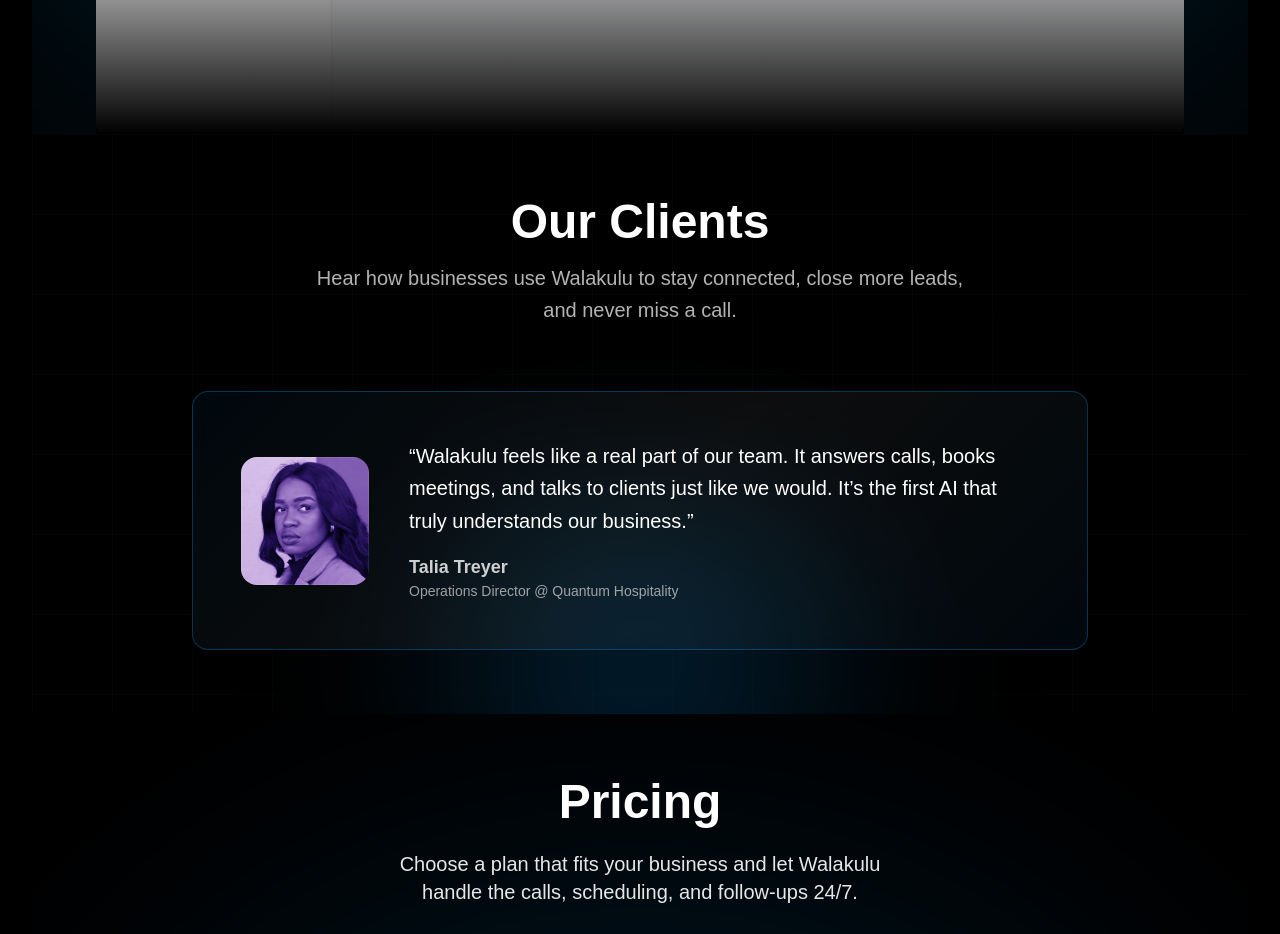
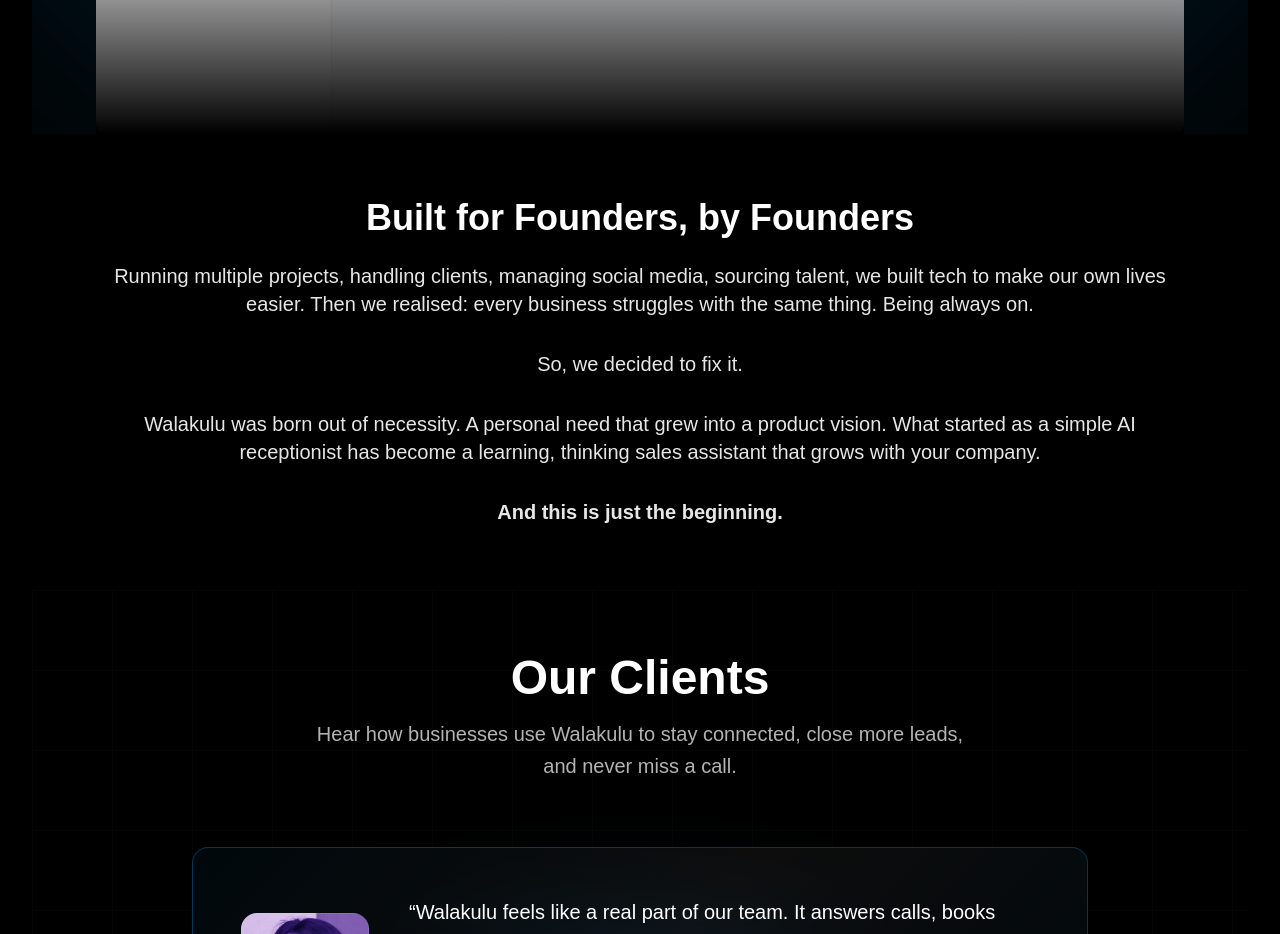
Before and after one commit to AzhaFauz/Wala_kulu, a Next.js app: page / in a window 1280 px wide. Shown: the part 1280-2214 px from the top of the page. Built offline with nearby package versions, Linux system fonts and the light colour scheme.

Commit message:
Implemented hero section

```diff
--- /dev/null
+++ b/app/components/built-section.tsx
@@ -0,0 +1,32 @@
+"use client";
+
+export default function BuiltSection() {
+  return (
+    <section className="w-full bg-black flex flex-col items-center justify-center px-4 sm:px-6 lg:px-16 py-16">
+      {/* Subheading */}
+      <h2 className="text-2xl sm:text-3xl md:text-4xl font-semibold text-center mb-6 text-white">
+        Built for Founders, by Founders
+      </h2>
+
+      {/* Paragraphs */}
+      <div className="max-w-6xl text-center space-y-6 sm:space-y-8 text-sm sm:text-base md:text-xl text-white/90">
+        <p>
+          Running multiple projects, handling clients, managing social media,
+          sourcing talent, we built tech to make our own lives easier. Then we
+          realised: every business struggles with the same thing. Being always
+          on.
+        </p>
+
+        <p>So, we decided to fix it.</p>
+
+        <p>
+          Walakulu was born out of necessity. A personal need that grew into a
+          product vision. What started as a simple AI receptionist has become a
+          learning, thinking sales assistant that grows with your company.
+        </p>
+
+        <p className="font-semibold">And this is just the beginning.</p>
+      </div>
+    </section>
+  );
+}
--- a/app/page.tsx
+++ b/app/page.tsx
@@ -3,6 +3,7 @@
 import Header from "./components/header";
 import Footer from "./components/footer";
 import HeroSection from "./components/hero-section";
+import BuiltSection from "./components/built-section";
 import CustomerSupportSection from "./components/customer-support-section";
 import OurClientsSection from "./components/our-clients-section";
 import PricingSection from "./components/pricing-section";
@@ -13,6 +14,7 @@ export default function HomePage() {
       <Header />
       <main className="flex flex-col items-center justify-center grow px-4 py-12 sm:px-6 lg:px-8 text-center">
         <HeroSection />
+        <BuiltSection />
         <OurClientsSection />
         <PricingSection />
         <CustomerSupportSection />
```
